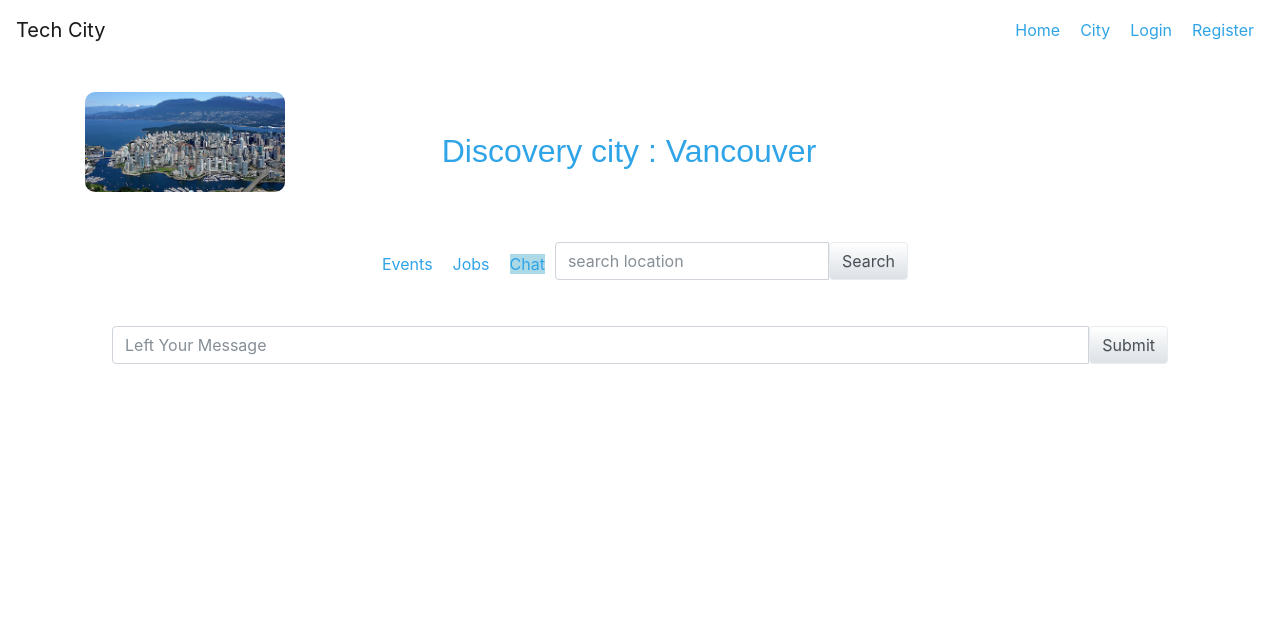
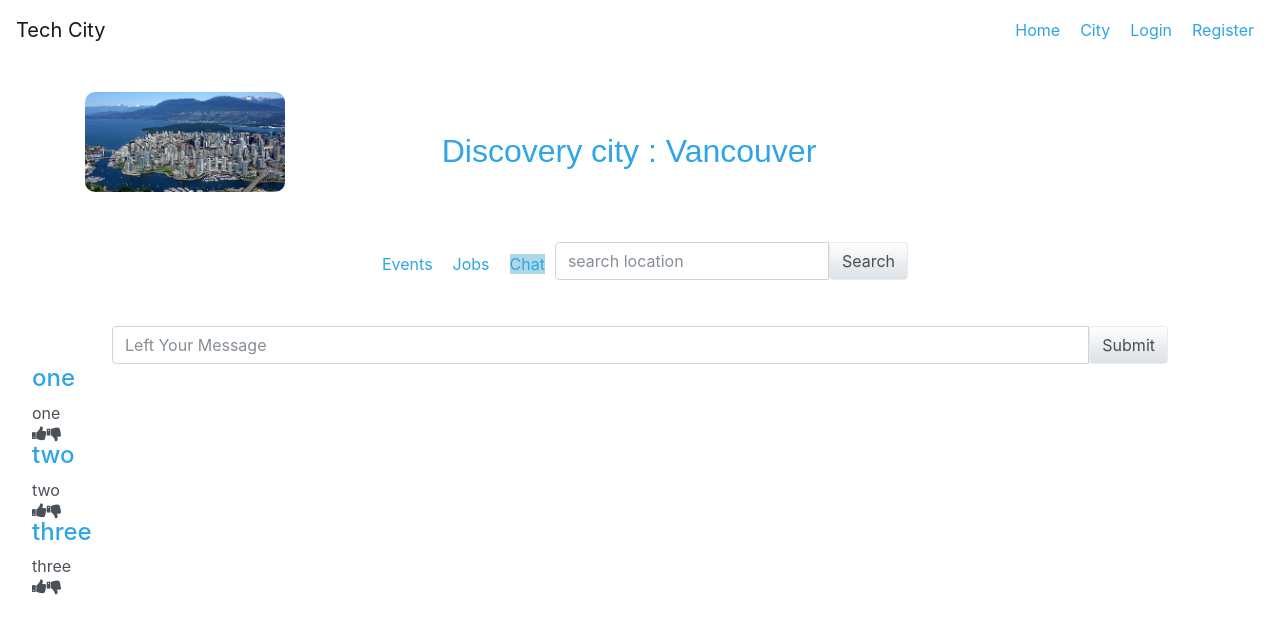
Before and after one commit to emaxet/tech-city, a React (Create React App) app in the folder client/: page /city/chat in a window 1280 px wide. Shown: the top 632 px of the page. Built offline with nearby package versions, Linux system fonts and the light colour scheme.

Commit message:
city chat working

```diff
--- /dev/null
+++ b/client/src/components/ChatMessages.js
@@ -0,0 +1,26 @@
+import React, { Component } from 'react'
+import { Media } from 'reactstrap';
+
+class ChatMessages extends Component{
+
+  render() {
+    return (
+      <Media>
+        <Media body>
+          <Media heading className="heading">
+            {this.props.name}
+          </Media>
+          <Media className="body">
+            {this.props.message}
+          </Media>
+          <Media className="icon">
+            <i className="fa fa-thumbs-up" aria-hidden="true"></i>
+            <i className="fa fa-thumbs-down" aria-hidden="true"></i>
+          </Media>
+        </Media>
+      </Media>
+    )
+  }
+}
+
+export default ChatMessages;
--- a/client/src/containers/Chat.js
+++ b/client/src/containers/Chat.js
@@ -1,26 +1,54 @@
 import React, { Component } from 'react'
 import { Input, InputGroup, InputGroupButton, Button } from 'reactstrap';
+import ChatMessages from '../components/ChatMessages';
 
 class Chat extends Component {
   constructor(props) {
     super(props);
     this.state = {
-      messages: []
+      messages: [{ name: 'one', message: 'one' }, { name: 'two', message: 'two' }, { name: 'three', message: 'three' }],
+      newMessage: ''
+    };
+    this.newMessage = this.newMessage.bind(this);
+    this.submitMessage = this.submitMessage.bind(this);
+    this.inputBarEnter = this.inputBarEnter.bind(this);
+  }
+
+  newMessage(e) {
+    this.setState({
+      newMessage: e.target.value
+    })
+  }
+
+  submitMessage(e) {
+    const message = this.state.newMessage;
+    this.setState({
+      messages: this.state.messages.concat({ name: 'new', message})
+    })
+  }
+
+  inputBarEnter(e) {
+    if (e.key == 'Enter') {
+      this.submitMessage(e);
     }
   }
 
   render() {
+    const chatMessages = this.state.messages.map((e, index) => {
+      return <ChatMessages {...e} key={index}/>
+    })
+
     return (
       <div className="cityChat">
         <div className="inputBar">
           <InputGroup className="cityChat">
-            <Input type="text" id="chatBar" name="chatBar" placeholder="Left Your Message"></Input>
-            <InputGroupButton type="submit"><Button>Submit</Button></InputGroupButton>
+            <Input type="text" id="chatBar" name="chatBar" placeholder="Left Your Message" onChange={this.newMessage} onKeyPress={this.inputBarEnter}></Input>
+            <InputGroupButton type="submit"><Button onClick={this.submitMessage}>Submit</Button></InputGroupButton>
           </InputGroup>
         </div>
 
-        <div>
-
+        <div className="chatMessage">
+          {chatMessages}
         </div>
       </div>
     )
```
